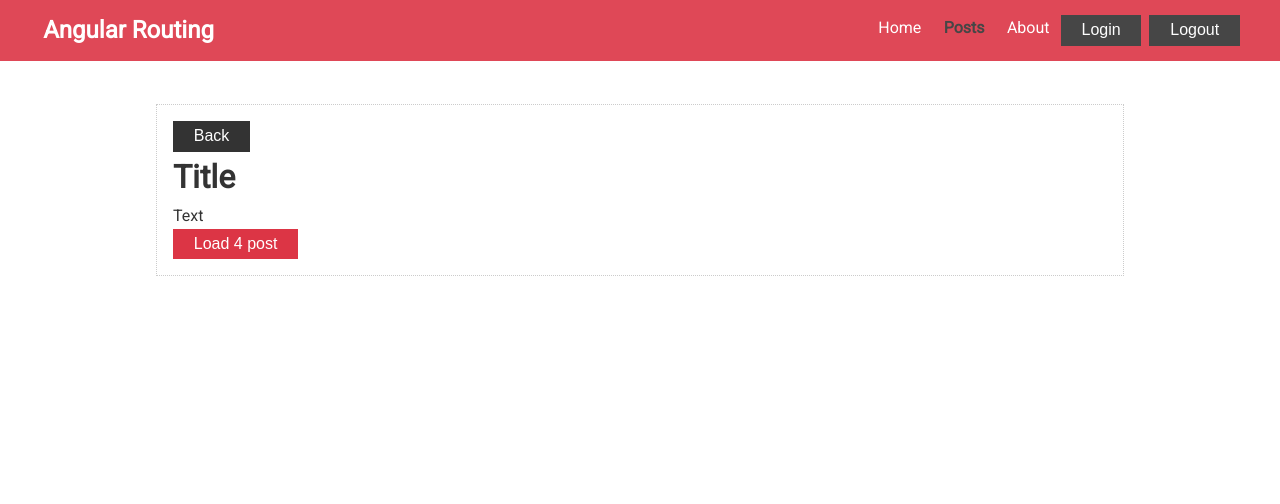
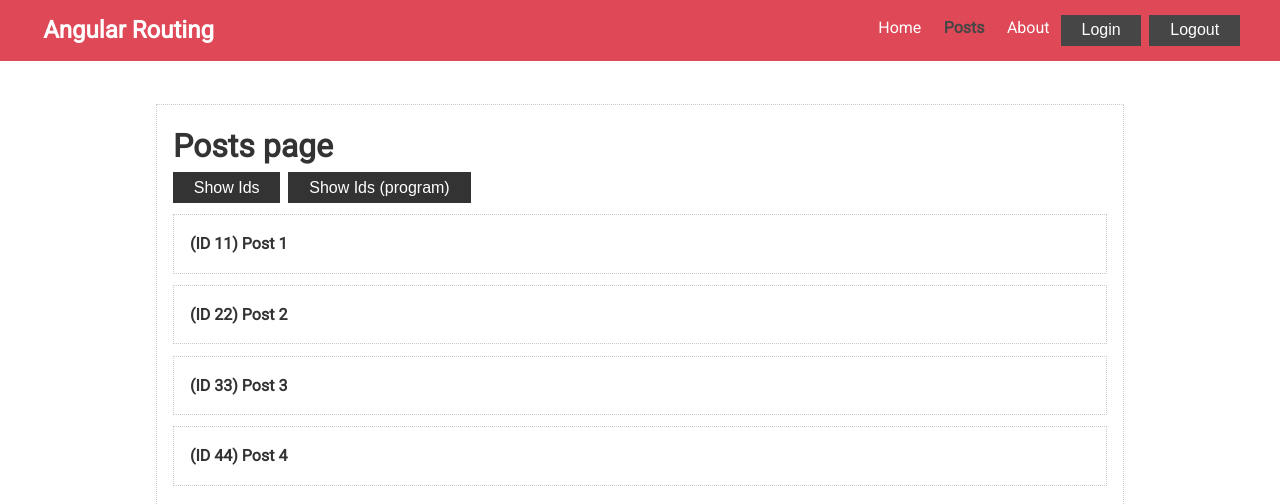
Before and after one commit to voloshchik/angularRouting, an Angular app: page /posts in a window 1280 px wide. Shown: the top 504 px of the page. Built offline with nearby package versions, Linux system fonts and the light colour scheme.

Commit message:
82 dinamic routers

```diff
--- a/src/app/posts/posts.component.html
+++ b/src/app/posts/posts.component.html
@@ -9,9 +9,9 @@
 
 <div class="card" *ngFor="let post of postsService.posts">
   <h4>
-    <a href="#">
-      <strong>(ID {{post.id}})</strong>
-      {{post.title}}
+    <a [routerLink]="['/posts', post.id]">
+      <strong>(ID {{ post.id }})</strong>
+      {{ post.title }}
     </a>
   </h4>
 </div>
```
Also changed, not shown: src/app/app-routing.module.ts (+5 -2 lines).
